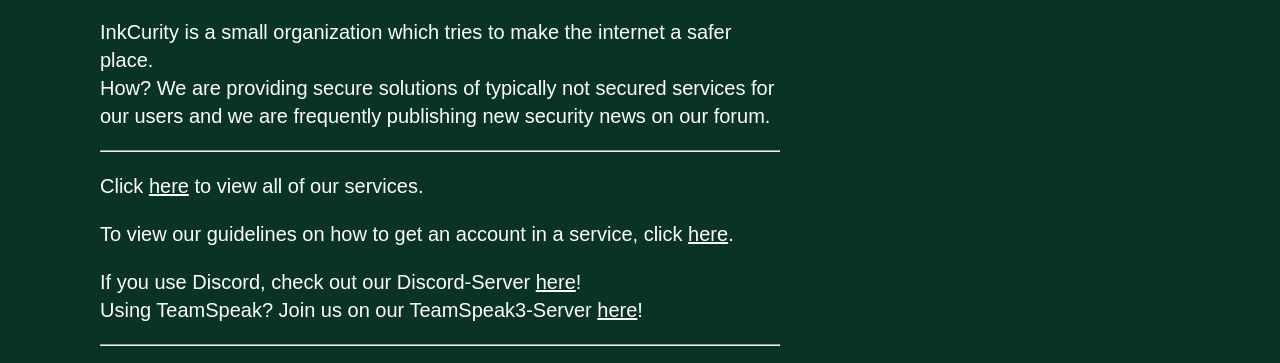
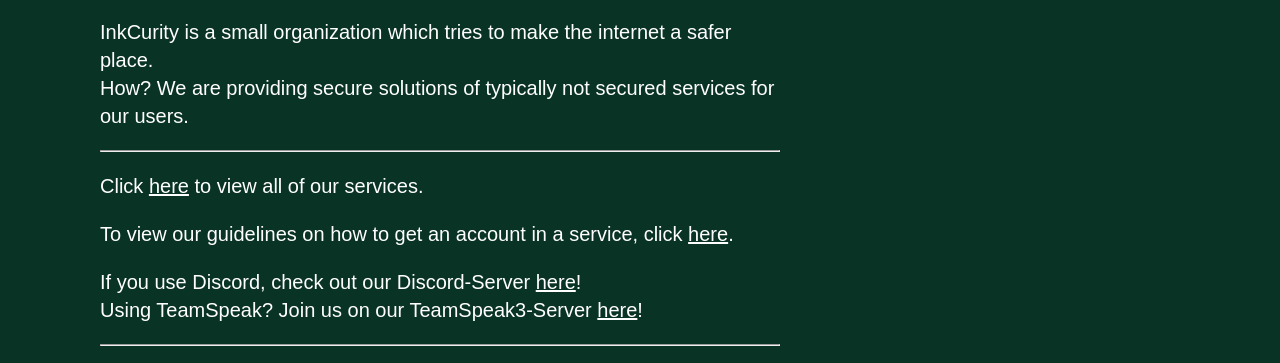
Before and after one commit to InkCurity/website, a plain HTML site: page index.html in a window 1280 px wide. Shown: the part 408-771 px from the top of the page. Drawn offline with Linux system fonts and the light colour scheme; a script that the page names is missing.

Commit message:
Removed forum part as we currently don't have a public forum

```diff
--- a/index.html
+++ b/index.html
@@ -41,7 +41,7 @@
 </header>
 <h1>What are we?</h1>
 <p>InkCurity is a small organization which tries to make the internet a safer place. <br>
-How? We are providing secure solutions of typically not secured services for our users and we are frequently publishing new security news on our forum.</p>
+How? We are providing secure solutions of typically not secured services for our users.</p>
 <hr>
 <p>Click <a href="/services">here</a> to view all of our services.</p>
 <p>To view our guidelines on how to get an account in a service, click <a href="/sign-up">here</a>.</p>
```
